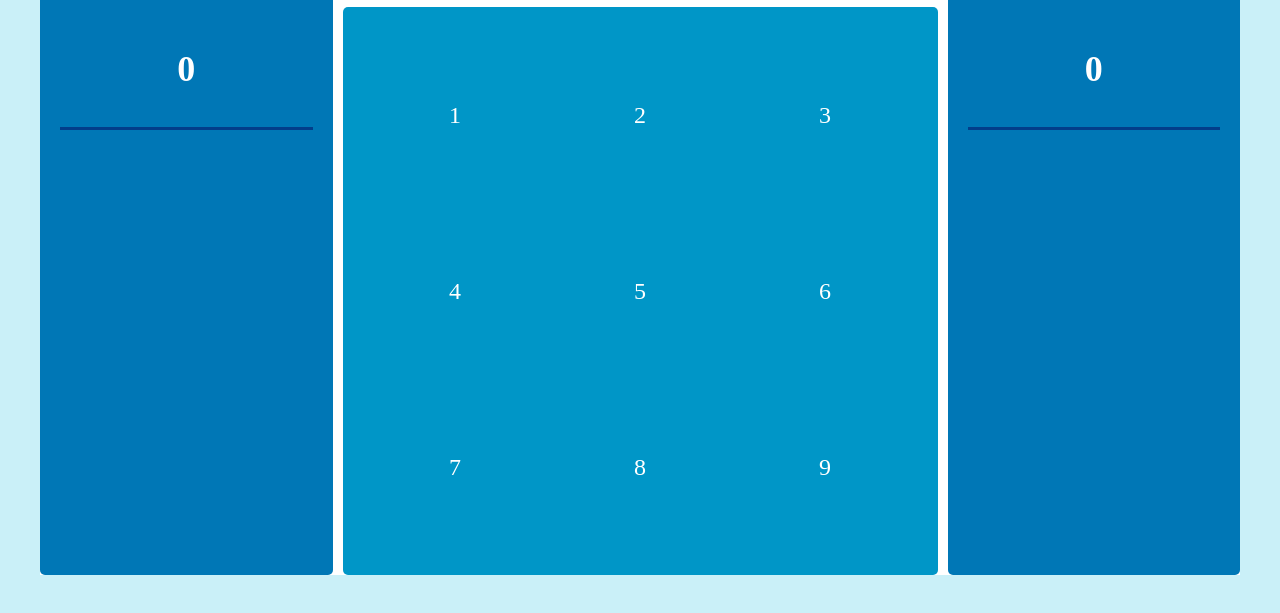
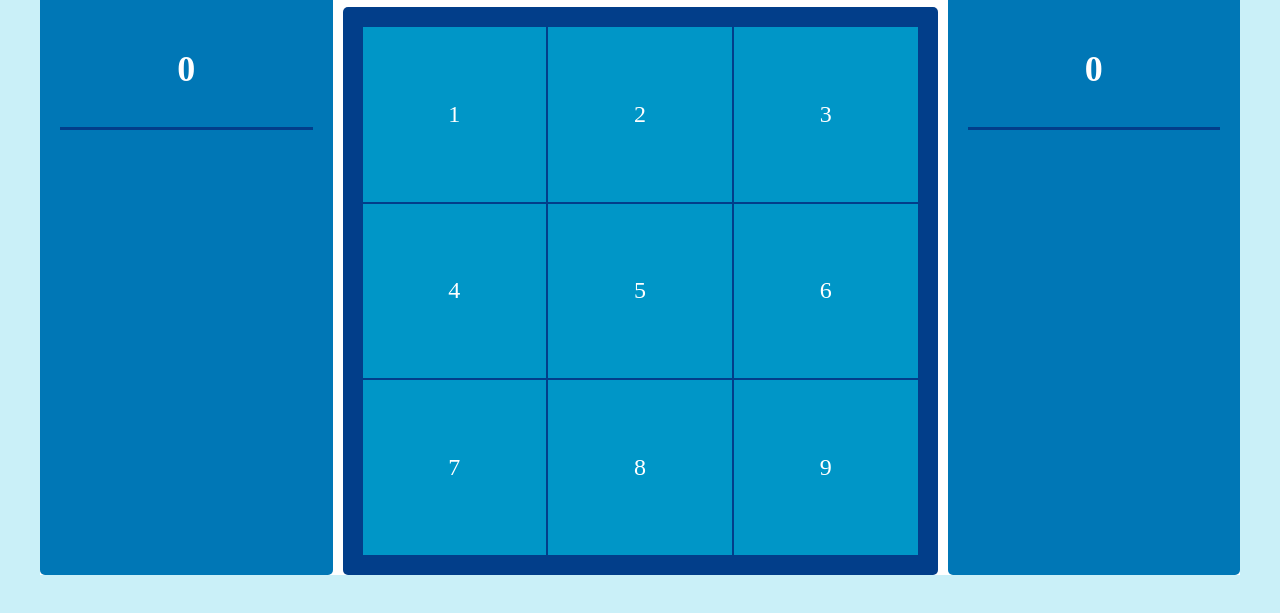
Before and after one commit to JWoltjen/Tic-Tac-Toe-Project, a plain HTML site: page index.html in a window 1280 px wide. Shown: the part 185-798 px from the top of the page. Drawn offline with Linux system fonts and the light colour scheme.

Commit message:
Provide grid gap to subgrid

```diff
--- a/styles.css
+++ b/styles.css
@@ -61,15 +61,16 @@ body {
         grid-column: 2 / span 2 ;
         grid-row: 2 / span 1;
         display: grid;
-        grid-gap: 10px #FFFFFF;
-        background-color: #0096C7;
+        grid-gap: 2px;
+        background-color: #023E8A;
         grid-template-columns: 1fr 1fr 1fr;
-        grid-template-rows: 1fr 1fr 1fr
+        grid-template-rows: 1fr 1fr 1fr;
     }
       .square {
         display: flex;
         justify-content: center;
         align-items: center;
+        background-color: #0096C7;
       }
     .e {
       grid-column: 4 ;
```
